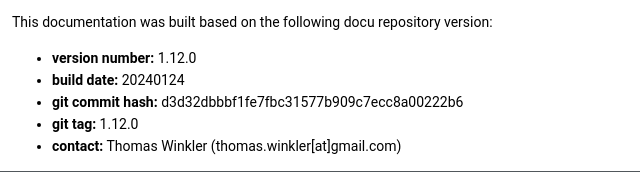
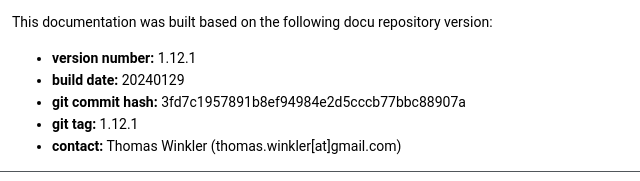
Before and after one commit to tw-ghub/dott-ng_docu, a plain HTML site: page index.html in a window 1280 px wide. Shown: the part 2448-2629 px from the top of the page, 0-640 px from the left. Drawn offline with Linux system fonts and the light colour scheme.

Commit message:
docu updated

```diff
--- a/index.html
+++ b/index.html
@@ -103,10 +103,10 @@ Documentation Overview</h1>
 Build Information</h1>
 <p >This documentation was built based on the following docu repository version:</p>
 <ul>
-<li><b>version number:</b> 1.12.0</li>
-<li><b>build date:</b> 20240124</li>
-<li><b>git commit hash:</b> d3d32dbbbf1fe7fbc31577b909c7ecc8a00222b6</li>
-<li><b>git tag:</b> 1.12.0</li>
+<li><b>version number:</b> 1.12.1</li>
+<li><b>build date:</b> 20240129</li>
+<li><b>git commit hash:</b> 3fd7c1957891b8ef94984e2d5cccb77bbc88907a</li>
+<li><b>git tag:</b> 1.12.1</li>
 <li><b>contact:</b> Thomas Winkler (thomas.winkler[at]gmail.com) </li>
 </ul>
 </div></div><!-- PageDoc -->
```
Also changed, not shown: ReleaseNotes.html (+5 -0 lines), SetupAndTarget.html (+1 -1 lines).
